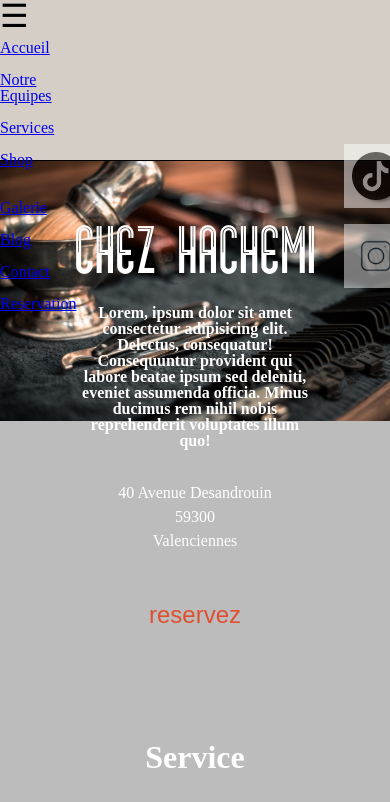
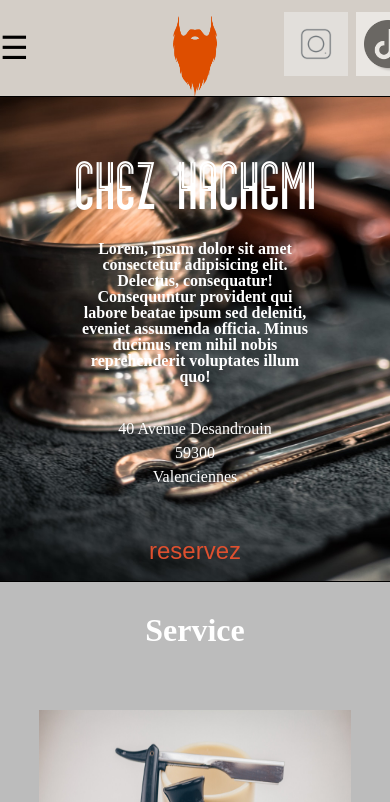
Before and after one commit to aerobi93/chez-hachemi, a website built with Parcel: page index.html in a window 390 px wide. Shown: the top 802 px of the page. Built offline with nearby package versions, Linux system fonts and the light colour scheme; files whose address does not match are found by name.

Commit message:
responsive correction

```diff
--- a/css/index.css
+++ b/css/index.css
@@ -38,7 +38,7 @@
     top: 4rem;
     color: white;
 }
-.header-picture--mobile {
+.header-pictureMobile {
     display: none;
 }
 .social {
@@ -67,10 +67,12 @@
     background-color: #bcbcbc
 }
 .sectionAdress {
-    padding: 8rem 0;
+    padding: 4rem 0;
+    height: 100%;
     background-image: url('../img/pexels-nick-demou-1319459.jpg');
     background-size: cover;
     text-align: center;
+    border-bottom: 1px solid black;
 }
 .sectionAdress-title {
     font-size: 8rem;
@@ -220,13 +222,13 @@ text-align: center;
 
 @media screen and (max-width: 600px) {
     .header, .main, .footer {
-        width: 100%;
+       width: 100%;
         margin: none;
         font-size: 1rem;
     }
     .header {
-        padding: 0;
-        display: flex;
+        padding: 2rem 0;
+
     }
     .header-trigram {
         display: inherit;
@@ -246,30 +248,35 @@ text-align: center;
         text-align: left;
     }
     .header-picture {
-    display: none;
+        display: none;
     }
-    .header-flexMobile {
-        display: flex;
-        justify-content: center;
+    .header-pictureMobile {
+        display: inherit;
+        width: calc(100% / 9);
+        height: 5rem;
+        position: absolute;
+        top: 1rem;
+        left: calc(50% - (100% / 18) );
+        }
+    .social {
+        transform: rotate(90deg);
+        position:fixed;
+        left: 80%;
+        top: -2rem;
+        }
+    .tiktoc-div {
+        transform: rotate(-90deg);
     }
-    .header-picture--mobile {
-    display: inherit;
-    width: calc(100% / 9);
-    height: 5rem;
-    position: relative;
-    left: calc(40% - (100% / 18) );
-    }
-
     .tiktoc-div , .insta-div {
         height: 4rem;
         width: 4rem;
         margin: 0.5rem;
         background-size: contain;
-        position:relative;
-        right: 4rem;
-        top: -10rem
     }
-
+    .sectionAdress {
+        padding-bottom: 0rem ;
+        margin: none;
+    }
     .sectionAdress-title {
         font-size: 4rem;
     }
@@ -290,7 +297,8 @@ text-align: center;
         flex-direction: column;
     }
     .sectionService-card {
-        width: 100%;
+        width: 80%;
+        margin: auto;
         padding: 2rem 0;
     }
     .sectionService-img, .sectionShop-img  {
@@ -310,7 +318,8 @@ text-align: center;
         width: 100%;
     }
     .sectionShop-card {
-        width: 100%;
+        width: 80%;
+        margin: auto;
         padding: 2rem 0;
     }
     .footer {
@@ -351,7 +360,7 @@ text-align: center;
     }
 }
 
-@media screen and (max-width: 900px) {
+@media (min-width: 601px) and (max-width: 900px) {
     .header, .main, .footer {
     width: 100%;
     margin: none;
@@ -421,7 +430,7 @@ text-align: center;
     }
 }
 
-@media (min-width: 900px) and (max-width: 1200px) {
+@media (min-width: 901px) and (max-width: 1200px) {
     .header-li {
         padding: 0.5rem;
     }
--- a/index.html
+++ b/index.html
@@ -28,11 +28,11 @@
       </ul>
       </div>
     </nav>
+    <img src="img/red-beard.png" alt="barbe rouge" class="header-pictureMobile">
     <div class="social">
-        <div class="tiktoc-div"></div>
-        <div class="insta-div"></div>
-        <img src="img/red-beard.png" alt="barbe rouge" class="header-picture--mobile">
-    </div>
+      <div class="tiktoc-div"></div>
+      <div class="insta-div"></div>
+  </div>
   </header>
   <main class="main">
     <section class="sectionAdress">
@@ -65,17 +65,17 @@
       <div class='sectionShop-flex'>
         <div class="sectionShop-card">
           <h3 class="sectionShop-cardTitle">nom article</h3>
-          <img class="sectionShop-img" src="img/pexels-cottonbro-3992870.jpg" alt="materiel de coiffure">
+          <img class="sectionShop-img" src="img/pexels-josh-sorenson-995300.jpg" alt="materiel de coiffure">
           <dfn class="sectionShop-Descript">Lorem, ipsum dolor sit amet consectetur adipisicing elit. Modi, quisquam!</dfn>
         </div>
         <div class="sectionShop-card">
           <h3 class="sectionShop-cardTitle">nom article</h3>
-          <img class="sectionShop-img" src="img/pexels-cottonbro-3992870.jpg" alt="materiel de coiffure">
+          <img class="sectionShop-img" src="img/pexels-tima-miroshnichenko-6337098.jpg" alt="materiel de coiffure">
           <dfn class="sectionShop-Descript">Lorem, ipsum dolor sit amet consectetur adipisicing elit. Modi, quisquam!</dfn>
         </div>
         <div class="sectionShop-card">
           <h3 class="sectionShop-cardTitle">nom article</h3>
-          <img class="sectionShop-img" src="img/pexels-cottonbro-3992870.jpg" alt="materiel de coiffure">
+          <img class="sectionShop-img" src="img/pexels-los-muertos-crew-8867164.jpg" alt="materiel de coiffure">
           <dfn class="sectionShop-Descript">Lorem, ipsum dolor sit amet consectetur adipisicing elit. Modi, quisquam!</dfn>
         </div>
         <div class="sectionShop-card">
```
